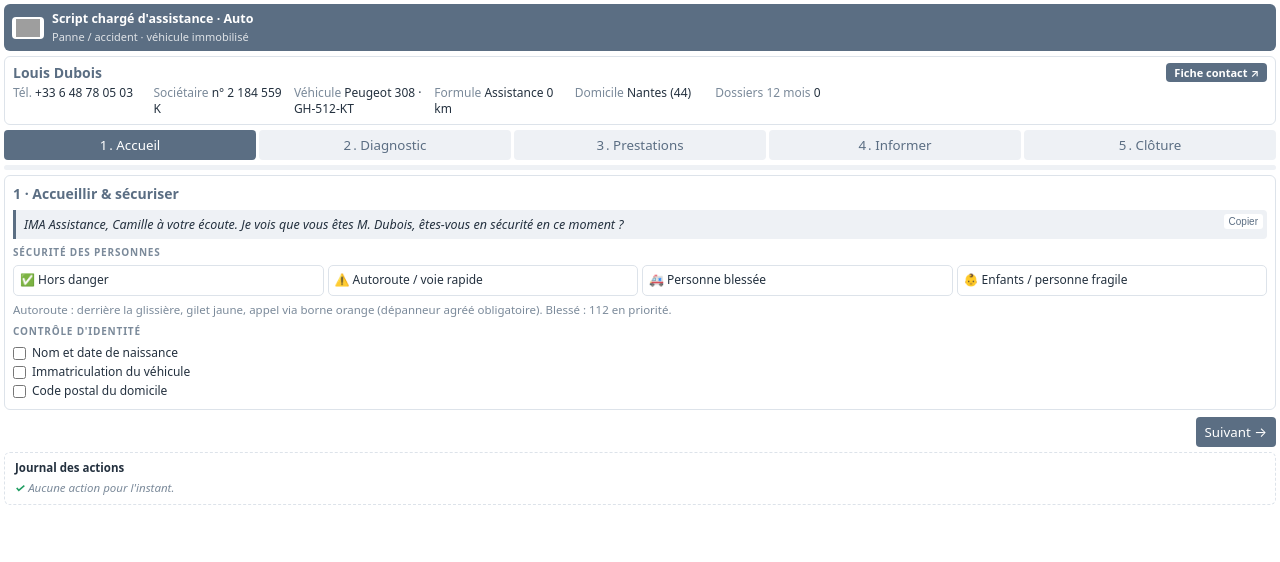
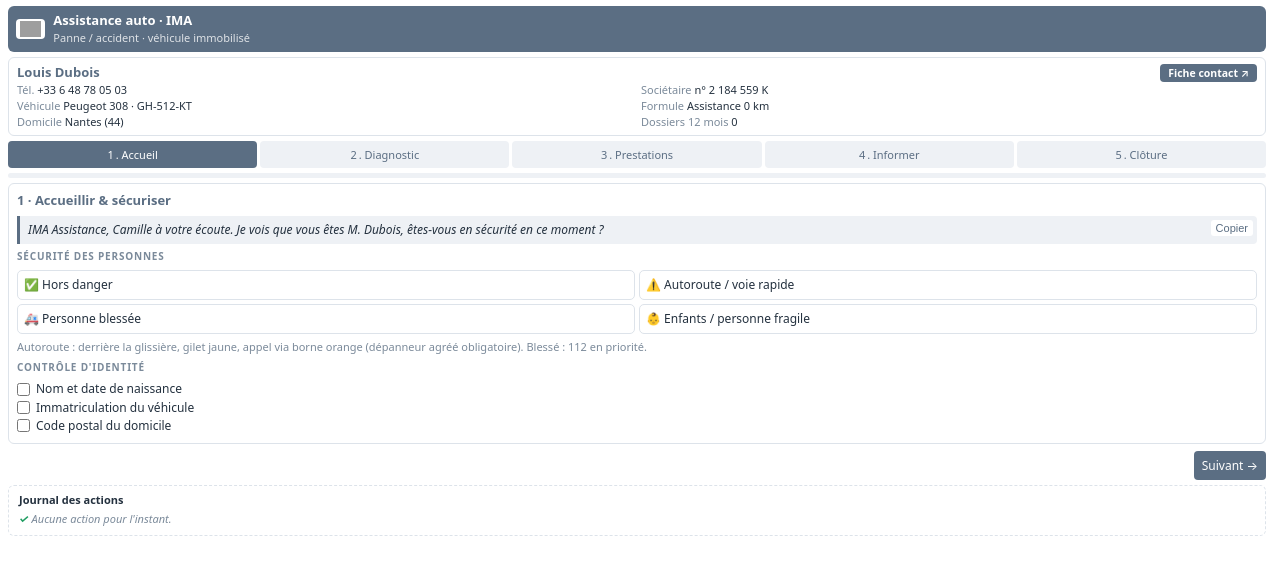
Before and after one commit to diabolocom-presales/demos, a plain HTML site: page script_ima_actions/index.html in a window 1280 px wide. Drawn offline with Linux system fonts and the light colour scheme; grey boxes are pictures that could not be loaded.

Commit message:
Script IMA : typo harmonisée et marges de sécurité pour 300px
Co-Authored-By: Claude Opus 5.5 <noreply@anthropic.com>
Claude-Session: https://claude.ai/code/session_0121cFtV2KwBAFY3YTnzW5NL

```diff
--- a/script_ima_actions/index.html
+++ b/script_ima_actions/index.html
@@ -75,6 +75,23 @@ body{font-size:12.5px;padding:4px}
 .msg .top{flex-wrap:wrap;gap:4px}
 .toast{max-width:90vw;text-align:center}
 @media (max-width:420px){.steps button .l{display:none}.steps button{padding:5px 0;font-size:11.5px}}
+
+/* ---- typo harmonisée + marges de sécurité (panneau 300px) ---- */
+body{font-size:12px;line-height:1.35;padding:6px 14px 10px 8px}
+.w,.w *{font-size:inherit}
+.w{font-size:12px;gap:5px}
+.hd b,.cli .n,.card h2{font-size:13px}
+.hd small,.cli,.info,.act small,.log,.msg .bot,.lab,.tpls button,.crm,.tg button,.say .cp{font-size:11px}
+.lab{font-size:10px}
+.cli .n .crm{font-size:10.5px}
+.ch,.act div,.btn,.in,.msg textarea,.chk label,.steps button,.msg .top,.say{font-size:12px}
+.steps button{font-size:11px}
+.hd{padding:6px 8px}.hd img{height:20px}
+.cli{grid-template-columns:1fr 1fr;gap:1px 8px}
+.grid{grid-template-columns:1fr 1fr}
+.btn{padding:5px 8px}
+.toast{font-size:11px}
+@media (max-width:340px){.cli{grid-template-columns:1fr}.steps button .l{display:none}}
 </style>
 </head>
 <body>
@@ -82,7 +99,7 @@ body{font-size:12.5px;padding:4px}
 
 <div class="hd">
   <img src="https://upload.wikimedia.org/wikipedia/fr/5/51/Logo_Inter_mutuelles_assistance.png" alt="IMA">
-  <div><b>Script chargé d'assistance · Auto</b><small>Panne / accident · véhicule immobilisé</small></div>
+  <div><b>Assistance auto · IMA</b><small>Panne / accident · véhicule immobilisé</small></div>
 </div>
 
 <div class="cli">
```
